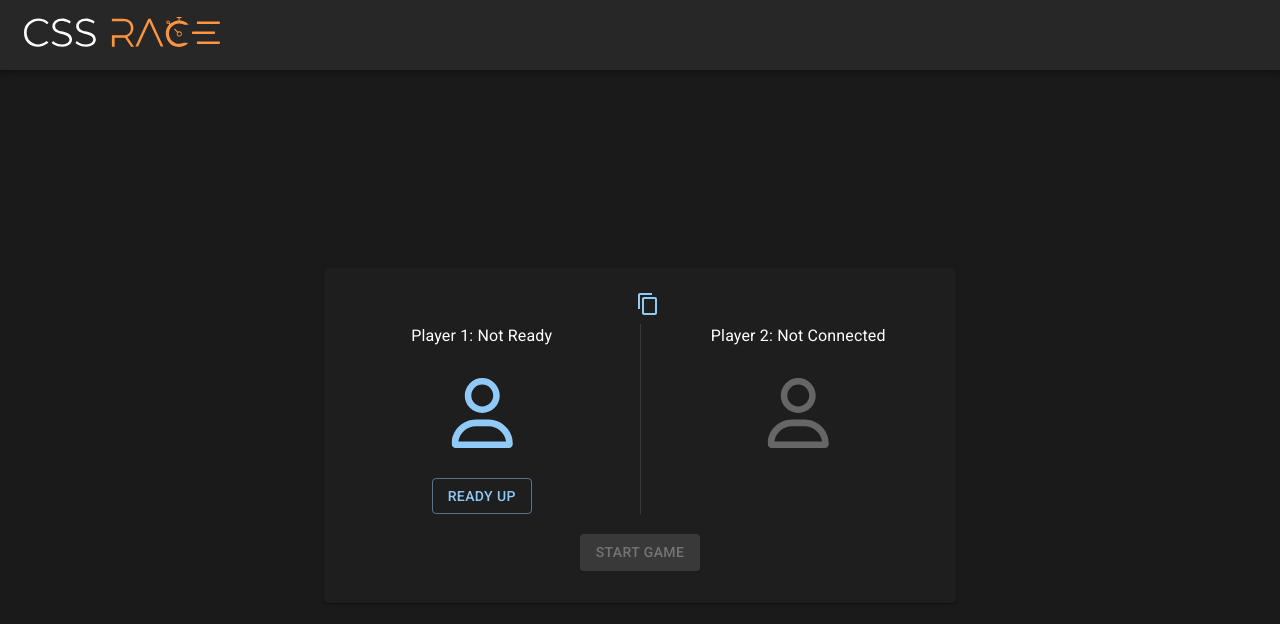
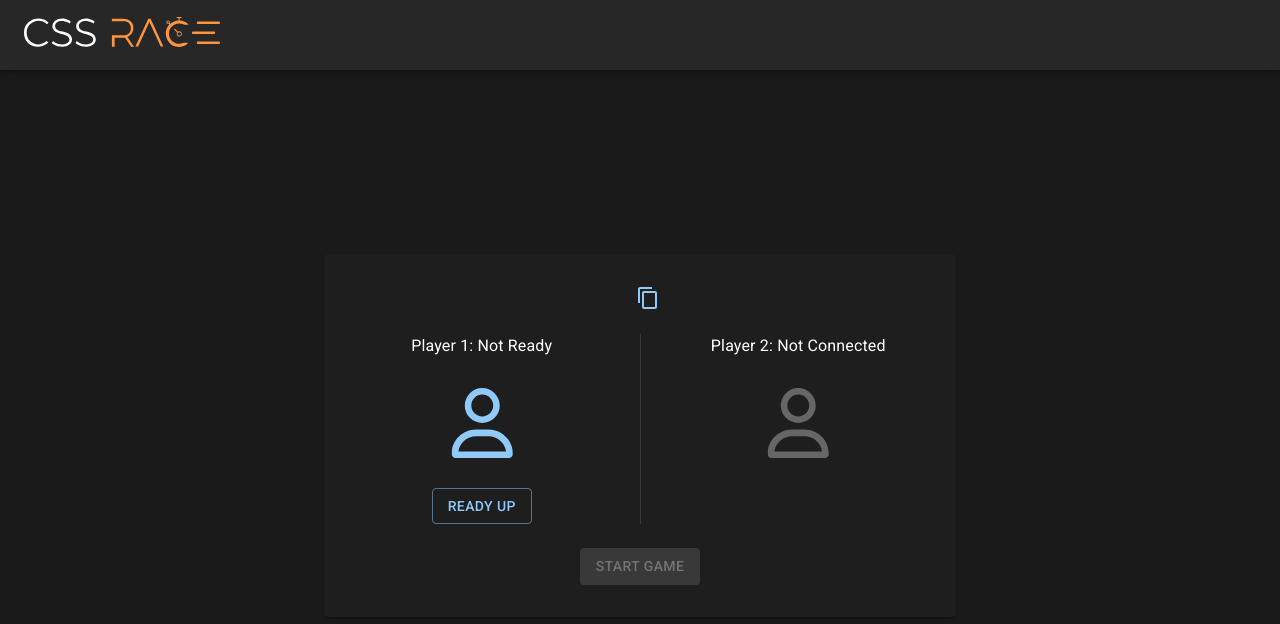
Before and after one commit to TobyDS/CSS-Race, a React (Vite) app in the folder client/: page /room in a window 1280 px wide. Shown: the top 624 px of the page. Built offline with nearby package versions, Linux system fonts and the light colour scheme; no server answers; the HTML template or start-up script is replaced by a standard one.

Commit message:
fix(client): :bug: fix room styling

```diff
--- a/client/src/pages/Room/index.jsx
+++ b/client/src/pages/Room/index.jsx
@@ -27,7 +27,6 @@ function Room () {
   const tabValue = location.state?.tabValue || 'Create';
   const retrievedRoomId = location.state?.roomId || '';
   const isHost = tabValue === 'Create';
-
 
   // Custom hook
   socketFunctions.useSocket(
@@ -82,10 +81,7 @@ function Room () {
                 />
               </div>
             </CardContent>
-            <CardActions
-              container
-              sx={{ mb: 3, mt: -0.5, justifyContent: 'center' }}
-            >
+            <CardActions container sx={{ mb: 3, justifyContent: 'center' }}>
               {startEnabled ? (
                 <Button item variant='contained' onClick={handleGameStart}>
                   Start Game
--- a/client/src/pages/Room/index.module.css
+++ b/client/src/pages/Room/index.module.css
@@ -3,6 +3,7 @@
   justify-content: center;
   gap: 1em;
   align-items: center;
+  margin: 0.5rem 0 1rem 0;
 }
 
 .usersContainer {
```
